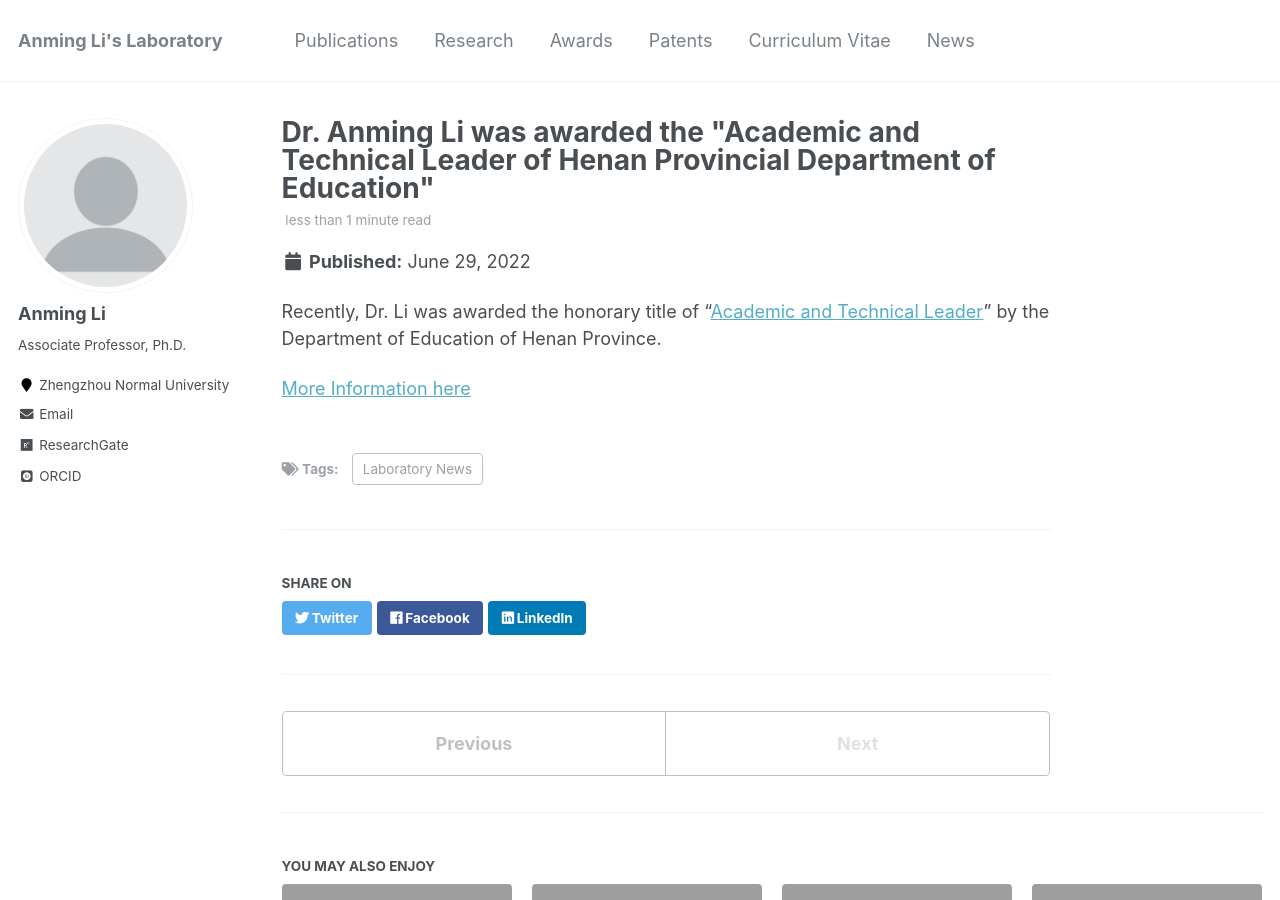
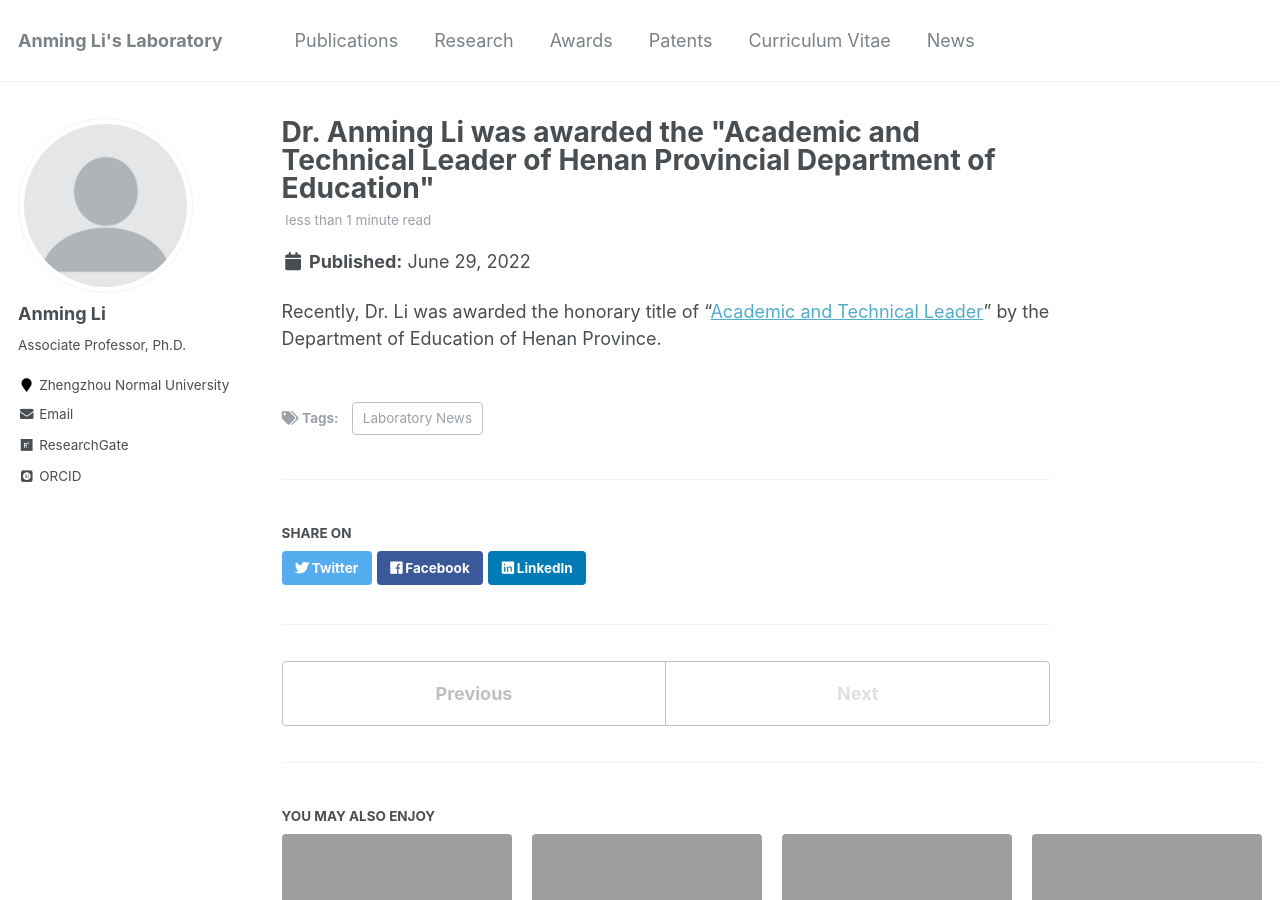
Before and after one commit to ucnclab/ucnclab.github.io, a Jekyll site: the page built from _posts/2022-06-29-blog-post-5.md, in a window 1280 px wide and 900 px high. Built offline with Jekyll 4.4.1, drawn with Linux system fonts in a browser that asks for light colours; some web fonts are replaced; comment, search, counter and statistics services are not loaded.

Commit message:
Update 2022-06-29-blog-post-5.md

```diff
--- a/_posts/2022-06-29-blog-post-5.md
+++ b/_posts/2022-06-29-blog-post-5.md
@@ -7,5 +7,3 @@ tags:
 ---
 
 Recently, Dr. Li was awarded the honorary title of "[Academic and Technical Leader](/awards/2022-award5)" by the Department of Education of Henan Province.
-
-[More Information here](http://jyt.henan.gov.cn/2022/06-27/2476036.html)
```
